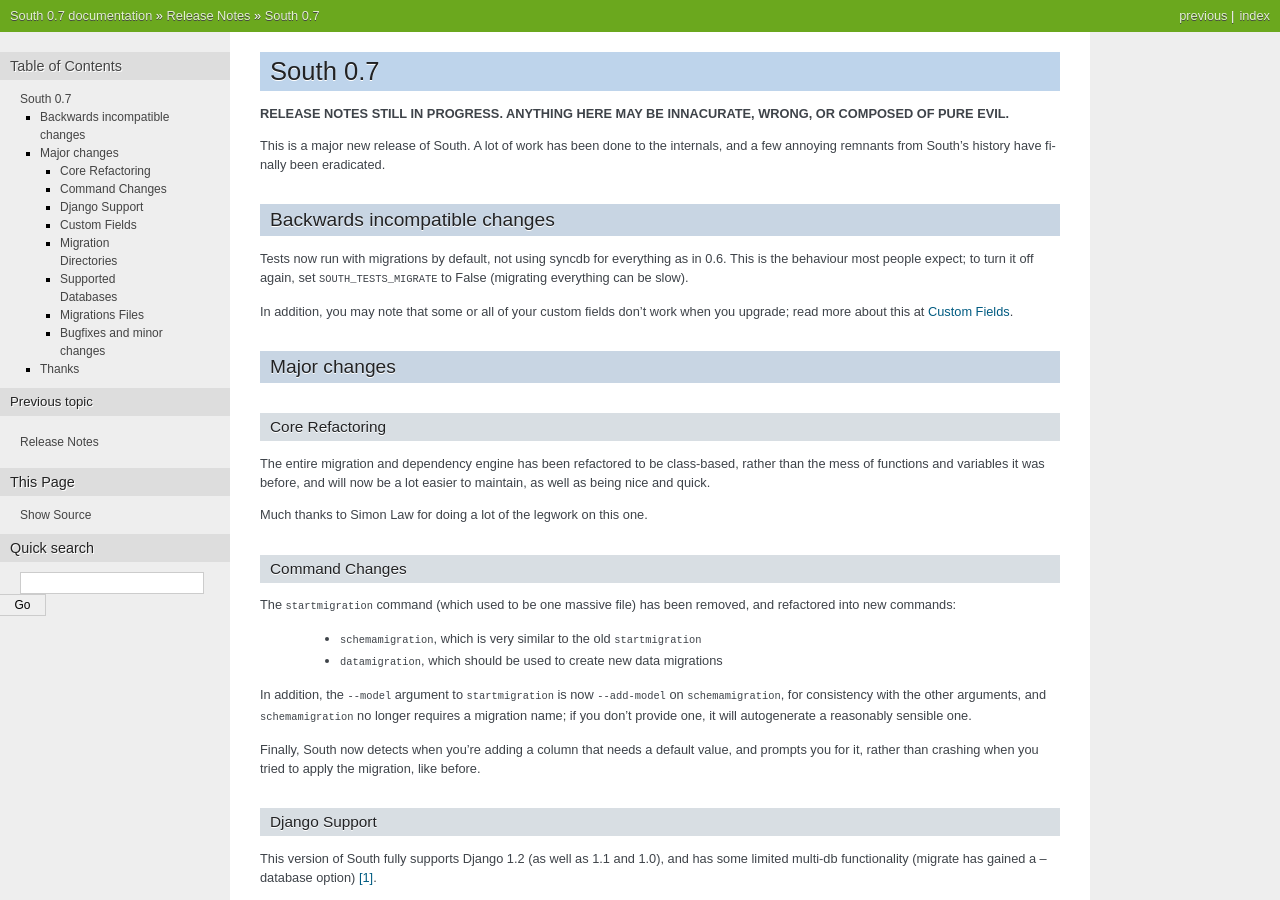
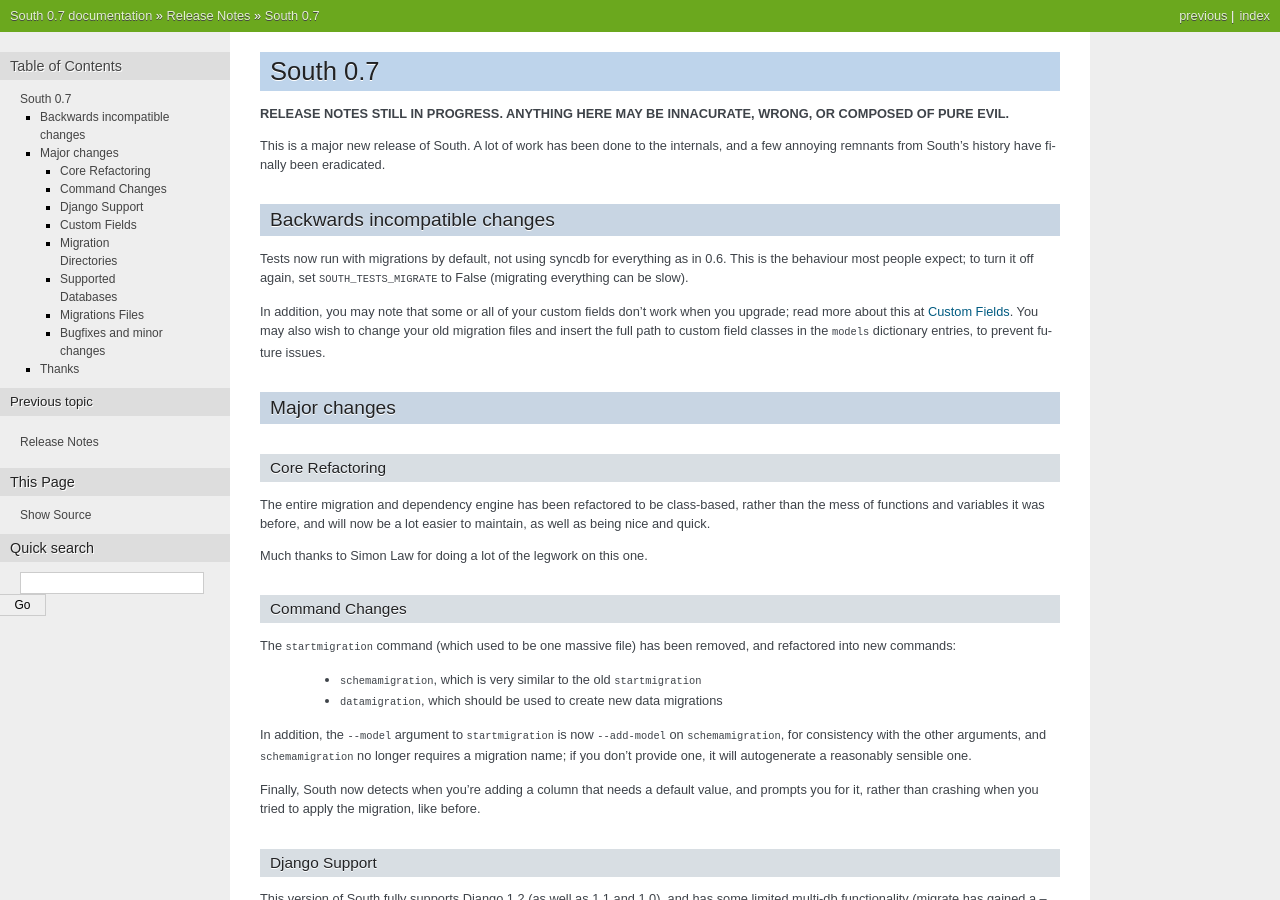
Before and after one commit to matthiask/south, a Sphinx documentation site: the page built from docs/releasenotes/0.7.rst, in a window 1280 px wide and 900 px high. Built offline with Sphinx 7.4.7, drawn with Linux system fonts in a browser that asks for light colours.

Commit message:
Note about classpaths and upgrading.

```diff
--- a/docs/releasenotes/0.7.rst
+++ b/docs/releasenotes/0.7.rst
@@ -18,7 +18,9 @@ Tests now run with migrations by default, not using syncdb for everything as in
 set ``SOUTH_TESTS_MIGRATE`` to False (migrating everything can be slow).
 
 In addition, you may note that some or all of your custom fields don't work when
-you upgrade; read more about this at :ref:`custom-fields`.
+you upgrade; read more about this at :ref:`custom-fields`. You may also wish to
+change your old migration files and insert the full path to custom field classes
+in the ``models`` dictionary entries, to prevent future issues.
 
 
 Major changes
```
